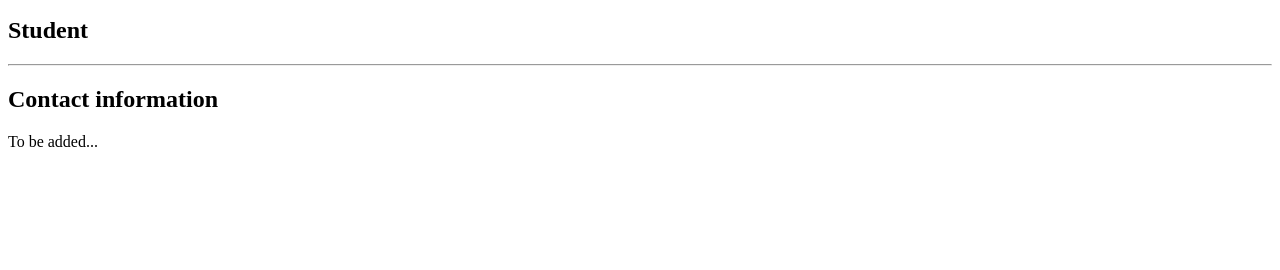
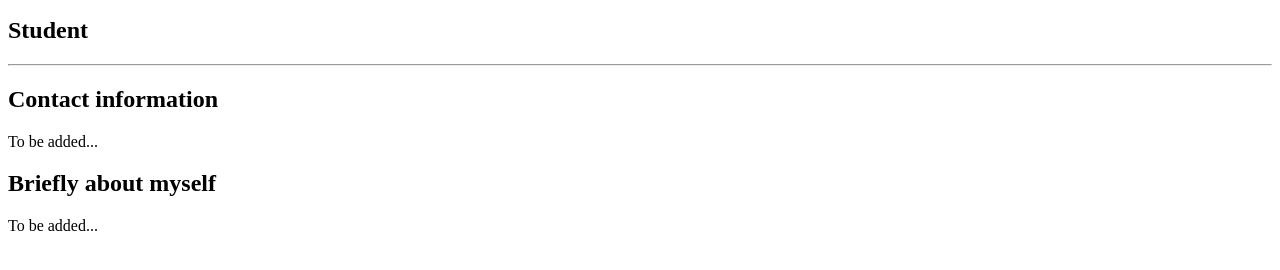
Before and after one commit to itsansty/cvlab8, a plain HTML site: page index.html in a window 1280 px wide. Shown: the part 362-632 px from the top of the page. Drawn offline with Linux system fonts and the light colour scheme.

Commit message:
Update index.html

```diff
--- a/index.html
+++ b/index.html
@@ -12,7 +12,8 @@
   <hr />
   <h1>Contact information</h1>
   To be added...
-
+  <h1>Briefly about myself</h1>
+  <p>To be added...</p>
     </article>
 </body>
 </html>
```
